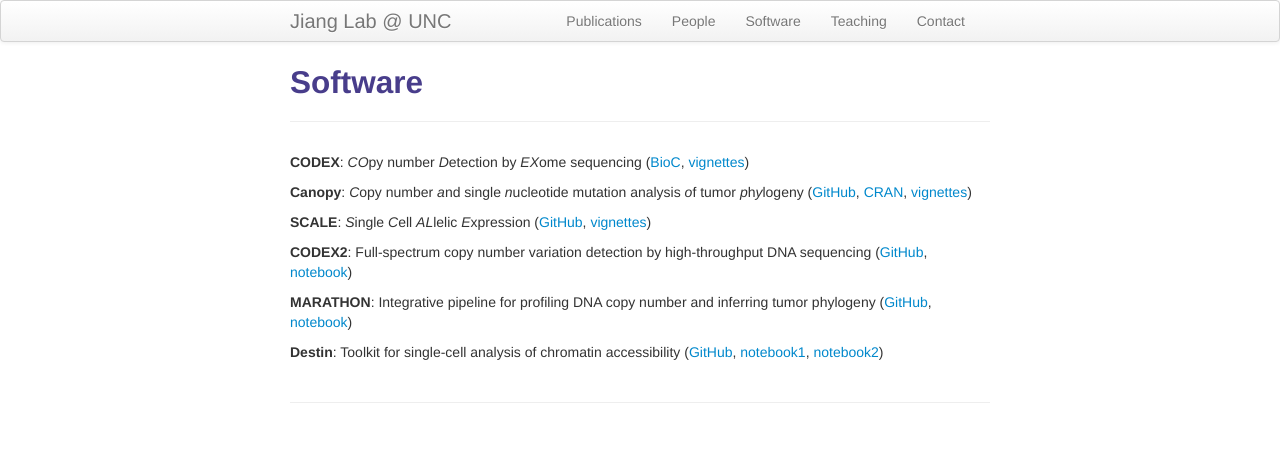
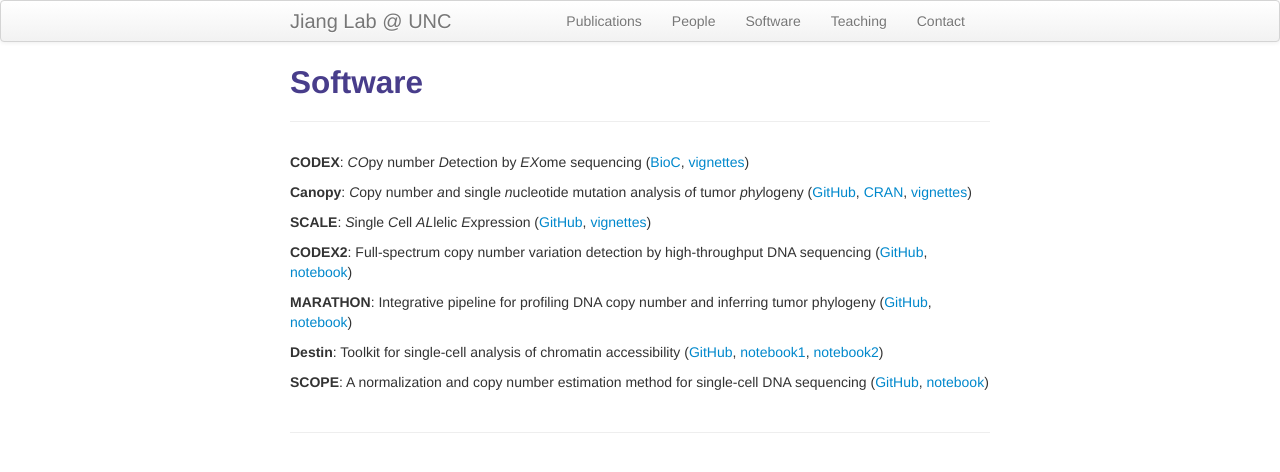
Before and after one commit to yuchaojiang/yuchaojiang.github.io, a Jekyll site: the page built from pages/software.md, in a window 1280 px wide. Shown: the top 472 px of the page. Built offline with Jekyll 4.4.1, drawn with Linux system fonts in a browser that asks for light colours.

Commit message:
Update software.md

```diff
--- a/pages/software.md
+++ b/pages/software.md
@@ -17,3 +17,6 @@ description: Yuchao Jiang's software
 **MARATHON**: Integrative pipeline for profiling DNA copy number and inferring tumor phylogeny ([GitHub](https://github.com/yuchaojiang/MARATHON), [notebook](https://rawgit.com/yuchaojiang/MARATHON/master/notebook/MARATHON.html))
 
 **Destin**: Toolkit for single-cell analysis of chromatin accessibility ([GitHub](https://github.com/urrutiag/destin), [notebook1](https://rawgit.com/urrutiag/destin/master/package/vignettes/destinBuenrostroMouse.html), [notebook2](https://rawgit.com/urrutiag/destin/master/package/vignettes/destinPreisslP56.html))
+
+**SCOPE**: A normalization and copy number estimation method for single-cell DNA
+sequencing ([GitHub](https://github.com/rujinwang/SCOPE), [notebook](http://htmlpreview.github.io/?https://github.com/rujinwang/SCOPE/blob/master/SCOPE_tutorial.html))
```
